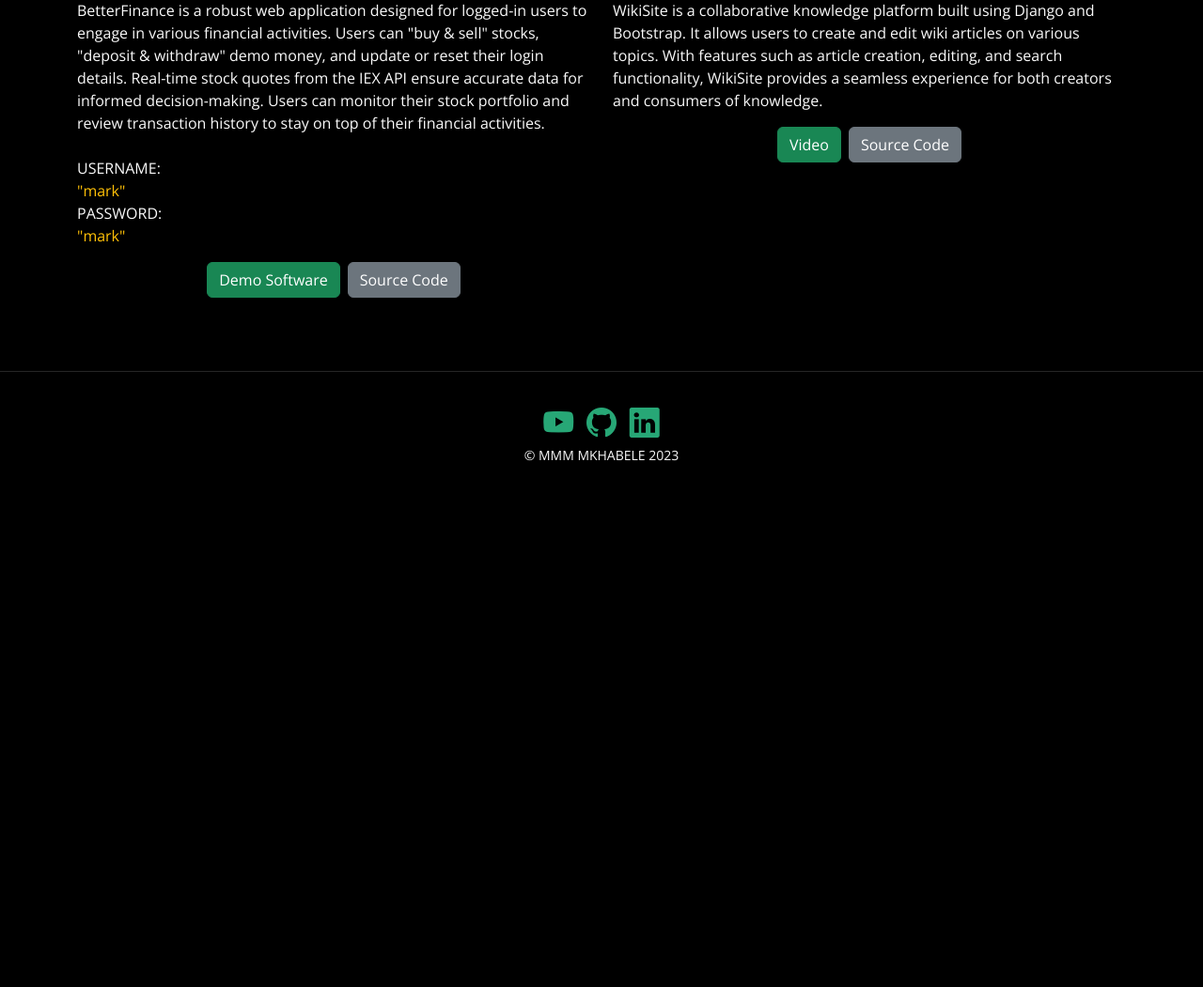
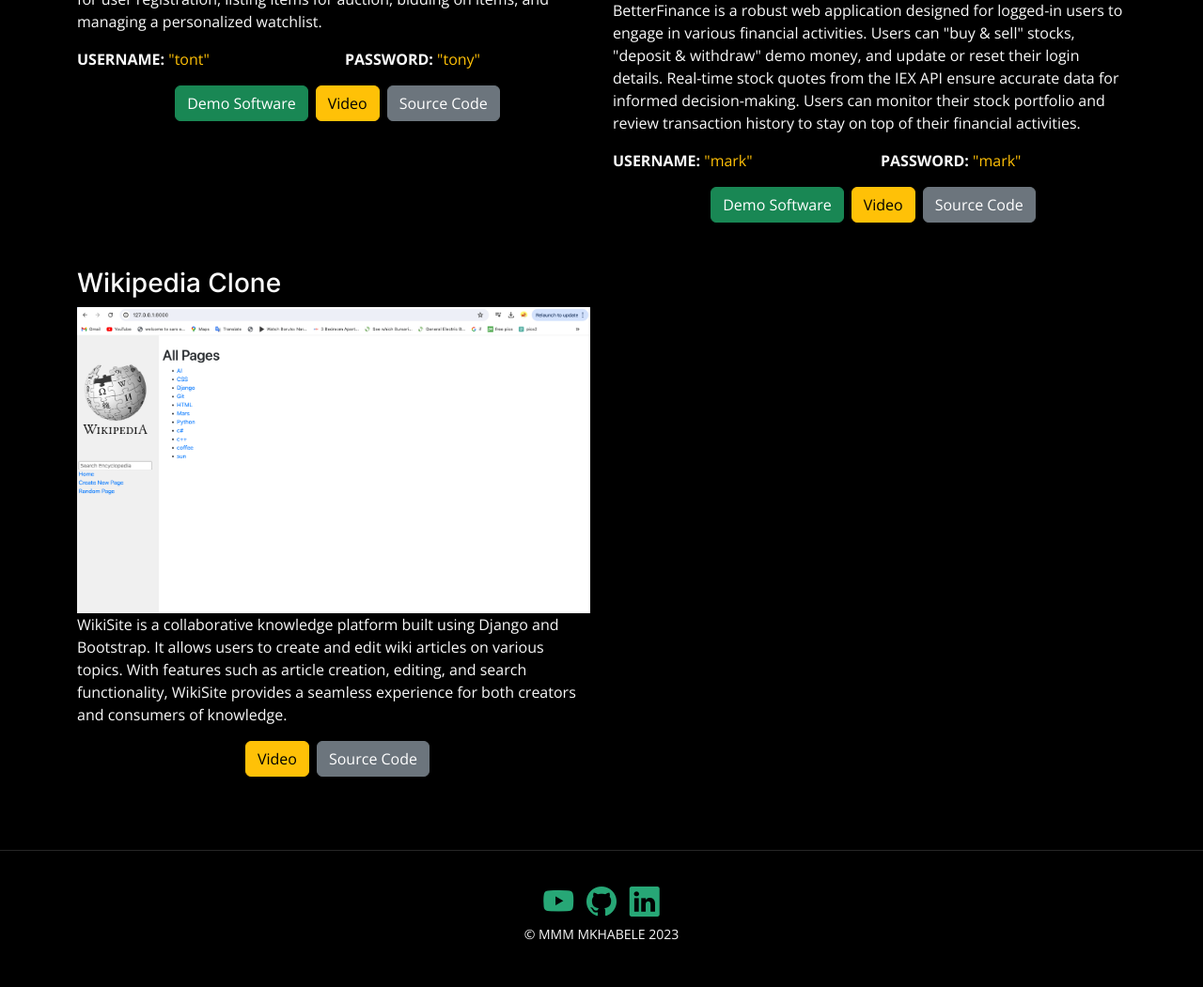
Before and after one commit to mkhmik004/BetterPortfolio, a Flask app: page /projects in a window 1280 px wide. Shown: the part 1568-2619 px from the top of the page at 94% size. Before the commit the page ends 2059 px from the top, so only its background shows below. Run offline with Flask 3, Linux system fonts and the light colour scheme; some libraries are stand-ins or nearby versions.

Commit message:
added action app under projects

```diff
--- a/portfolio/app/templates/portfolio.html
+++ b/portfolio/app/templates/portfolio.html
@@ -49,31 +49,67 @@
         </div>
 
         <div class="row">
+          <div class="col-md-6 project-item mb-5">
+            <h3>BetterAuction(Ebay clone)</h3>
+            <div class="text-center">
+                <img src="/assets/img/BF3.png" loading="lazy" alt="BetterFinance App" style="width: 100%; max-width: 1200px; height: auto;">
+            </div>
+            <p>
+              The Auction Application is a fully-featured clone of eBay, designed to offer users a seamless experience in creating, browsing, and participating in online auctions. This web application includes features for user registration, listing items for auction, bidding on items, and managing a personalized watchlist.            </p>
+
+            <div class="row">
+              <div class="col-md-6">
+                <strong>USERNAME:</strong> <span class="text-warning">"tont"</span>
+              </div>
+              <div class="col-md-6">
+                <strong>PASSWORD:</strong> <span class="text-warning">"tony"</span>
+              </div>
+            </div>
+                            <div class="button-container mt-3 d-flex justify-content-center">
+                <!-- Software Demo Button -->
+                <a href="" target="_blank" class="btn btn-success ms-2">Demo Software</a>
+                <a href="" target="_blank" class="btn btn-warning ms-2">Video</a>
+                <!-- Source Code Button -->
+                <a href="https://github.com/mkhmik004/BetterAuction" target="_blank" class="btn btn-secondary ms-2">Source Code</a>
+            </div>
+        </div>
 
             <!-- Project 1: BetterFinance App -->
             <div class="col-md-6 project-item mb-5">
-                <h3>BetterFinance App</h3>
+                <h3>BetterFinance App(EasyEquity clone)</h3>
                 <div class="text-center">
                     <img src="/assets/img/BF.png" loading="lazy" alt="BetterFinance App" style="width: 100%; max-width: 1200px; height: auto;">
                 </div>
-                <p>BetterFinance is a robust web application designed for logged-in users to engage in various financial activities. Users can "buy & sell" stocks, "deposit & withdraw" demo money, and update or reset their login details. Real-time stock quotes from the IEX API ensure accurate data for informed decision-making. Users can monitor their stock portfolio and review transaction history to stay on top of their financial activities.<br><br> USERNAME:<span class="text-warning d-block">"mark"</span>PASSWORD:<span class="text-warning d-block">"mark"</span></p>
-                <div class="button-container mt-3 d-flex justify-content-center">
+                <p>
+                  BetterFinance is a robust web application designed for logged-in users to engage in various financial activities. Users can "buy & sell" stocks, "deposit & withdraw" demo money, and update or reset their login details. Real-time stock quotes from the IEX API ensure accurate data for informed decision-making. Users can monitor their stock portfolio and review transaction history to stay on top of their financial activities.
+                </p>
+
+                <div class="row">
+                  <div class="col-md-6">
+                    <strong>USERNAME:</strong> <span class="text-warning">"mark"</span>
+                  </div>
+                  <div class="col-md-6">
+                    <strong>PASSWORD:</strong> <span class="text-warning">"mark"</span>
+                  </div>
+                </div>
+                                <div class="button-container mt-3 d-flex justify-content-center">
                     <!-- Software Demo Button -->
-                    <a href="https://mkhmik004.pythonanywhere.com" target="_blank" class="btn btn-success">Demo Software</a>
+                    <a href="https://mkhmik004.pythonanywhere.com" target="_blank" class="btn btn-success ms-2">Demo Software</a>
+                    <a href="https://www.youtube.com/watch?v=jXdBZutX_sc&t=312s" target="_blank" class="btn btn-warning ms-2">Video</a>
                     <!-- Source Code Button -->
                     <a href="https://github.com/mkhmik004/Finance-application" target="_blank" class="btn btn-secondary ms-2">Source Code</a>
                 </div>
             </div>
 
             <div class="col-md-6 project-item mb-5">
-              <h3>Wiki Clone</h3>
+              <h3>Wikipedia Clone</h3>
               <div class="text-center">
-                  <img src="/assets/img/BF.png" loading="lazy" alt="BetterFinance App" style="width: 100%; max-width: 1200px; height: auto;">
+                  <img src="/assets/img/BF2.png" loading="lazy" alt="BetterFinance App" style="width: 100%; max-width: 1200px; height: auto;">
               </div>
               <p>WikiSite is a collaborative knowledge platform built using Django and Bootstrap. It allows users to create and edit wiki articles on various topics. With features such as article creation, editing, and search functionality, WikiSite provides a seamless experience for both creators and consumers of knowledge.</p>
               <div class="button-container mt-3 d-flex justify-content-center">
                   <!-- Software Demo Button -->
-                  <a href="https://www.youtube.com/watch?v=cdqIl0uor9Q&t=1s" target="_blank" class="btn btn-success">Video</a>
+                  <a href="https://www.youtube.com/watch?v=cdqIl0uor9Q&t=1s" target="_blank" class="btn btn-warning ms-2">Video</a>
                   <!-- Source Code Button -->
                   <a href="https://github.com/mkhmik004/wikisite" target="_blank" class="btn btn-secondary ms-2">Source Code</a>
               </div>
```
Also changed, not shown: portfolio/app/templates/index.html (+8 -5 lines), portfolio/app/assets/img/BF2.png (added), portfolio/app/assets/img/BF3.png (added).
